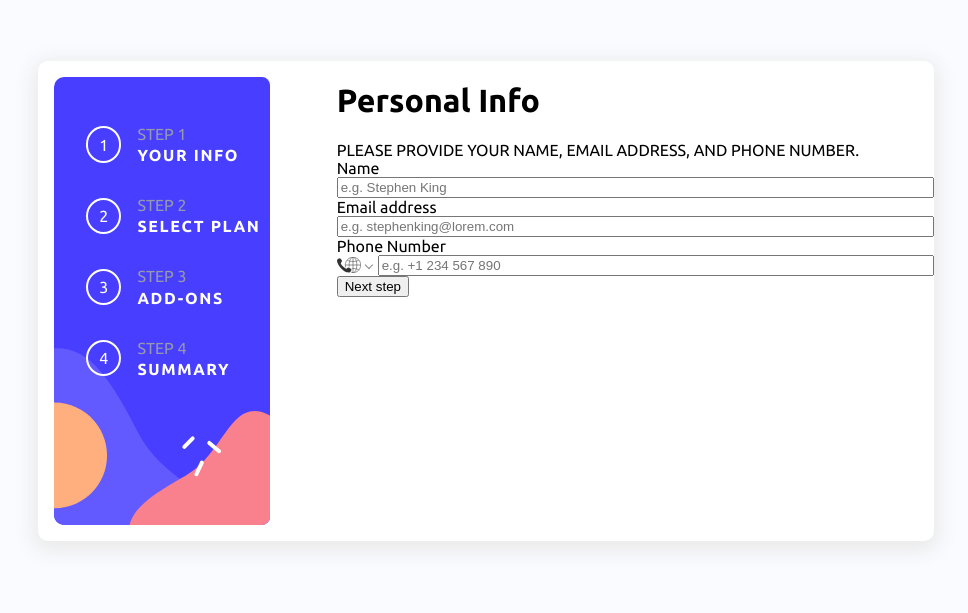
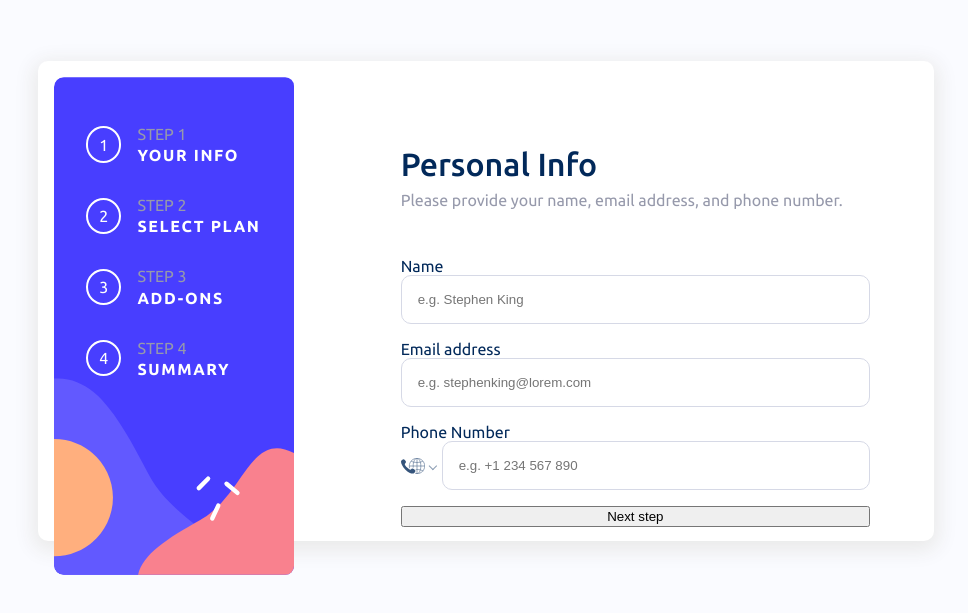
Before and after one commit to jakegodsall/multistep-form-frontend, a React (Create React App) app: page / in a window 1280 px wide. Shown: the part 107-720 px from the top of the page, without its empty margins (162-1130 px from the left). Built offline with nearby package versions, Linux system fonts and the light colour scheme.

Commit message:
added styling to the form

```diff
--- a/src/components/Form/YourInfoFormSection.js
+++ b/src/components/Form/YourInfoFormSection.js
@@ -61,14 +61,12 @@
         setEnteredNumberTouched(true);
     };
 
-    // const submitFormHandler = (e) => {
-    //     e.preventDefault();
-    // };
-
     return (
         <div className={styles.formSection}>
             <h1>Personal Info</h1>
-            <p>Please provide your name, email address, and phone number.</p>
+            <p className={styles.description}>
+                Please provide your name, email address, and phone number.
+            </p>
             <div className={styles.formElement}>
                 <label htmlFor='name'>Name</label>
                 <input
@@ -78,8 +76,8 @@
                     onChange={enteredNameChangeHandler}
                     onBlur={enteredNameBlurHandler}
                 />
-                {emptyName && <p>Name cannot be empty.</p>}
-                {invalidName && <p>Please enter a valid name.</p>}
+                {emptyName && <p className={styles.error}>Name cannot be empty.</p>}
+                {invalidName && <p className={styles.error}>Please enter a valid name.</p>}
             </div>
             <div className={styles.formElement}>
                 <label htmlFor='email-address'>Email address</label>
@@ -90,8 +88,10 @@
                     onChange={enteredEmailChangeHandler}
                     onBlur={enteredEmailBlurHandler}
                 />
-                {emptyEmail && <p>Email address cannot be empty.</p>}
-                {invalidEmail && <p>Please enter a valid email address.</p>}
+                {emptyEmail && <p className={styles.error}>Email address cannot be empty.</p>}
+                {invalidEmail && (
+                    <p className={styles.error}>Please enter a valid email address.</p>
+                )}
             </div>
             <div className={styles.formElement}>
                 <label htmlFor='phone'>Phone Number</label>
@@ -102,8 +102,10 @@
                     onChange={enteredNumberChangeHandler}
                     onBlur={enteredNumberBlurHandler}
                 ></PhoneInput>
-                {emptyNumber && <p>Phone number cannot be empty.</p>}
-                {invalidNumber && <p>Please enter a valid phone number.</p>}
+                {emptyNumber && <p className={styles.error}>Phone number cannot be empty.</p>}
+                {invalidNumber && (
+                    <p className={styles.error}>Please enter a valid phone number.</p>
+                )}
             </div>
 
             <button type='submit'>Next step</button>
--- a/src/components/Form/YourInfoFormSection.module.css
+++ b/src/components/Form/YourInfoFormSection.module.css
@@ -1,4 +1,35 @@
+.formSection {
+    display: flex;
+    flex-direction: column;
+    color: hsl(213, 96%, 18%);
+    padding: 4rem;
+}
+
+h1 {
+    font-weight: 500;
+    margin-bottom: 0.5rem;
+}
+
+.description {
+    margin: 0;
+    color: hsl(231, 11%, 63%);
+    margin-bottom: 3rem;
+}
+
 .formElement {
     display: flex;
     flex-direction: column;
+    margin-bottom: 1rem;
 }
+
+input {
+    padding: 1rem;
+    border-radius: 10px;
+    border: 1px solid hsl(229, 24%, 87%);
+}
+
+.error {
+    font-size: 0.8rem;
+    margin-top: 0.1rem;
+    color: #ff0000;
+}
--- a/src/components/FormNav/FormNavItem.module.css
+++ b/src/components/FormNav/FormNavItem.module.css
@@ -12,7 +12,8 @@
     margin-right: 1rem;
 }
 
-p {
+.step,
+.title {
     margin: 0;
     text-transform: uppercase;
 }
--- a/src/index.css
+++ b/src/index.css
@@ -12,7 +12,6 @@
     align-items: center;
     justify-content: center;
     background-color: hsl(231, 100%, 99%);
-
     box-sizing: border-box;
 }
 
```
